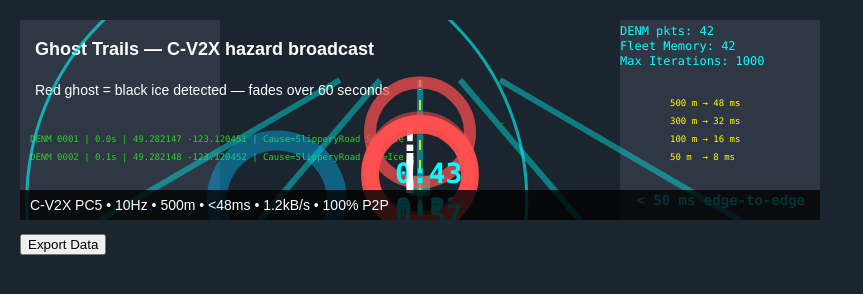
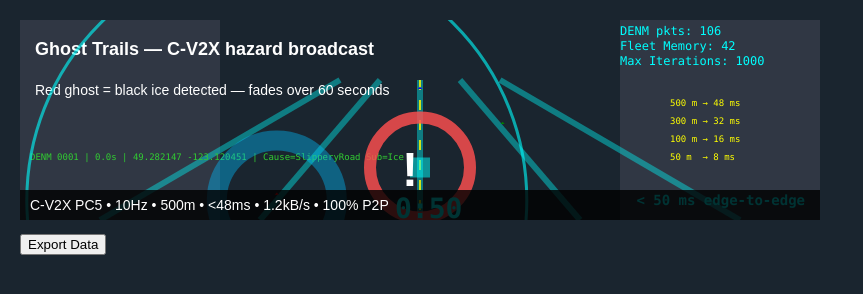
Before and after one commit to riel-1121/ghost-trails-c-v2x, a website: page public/index.html in a window 1280 px wide. Shown: the whole page, without its empty margins (0-863 px from the left). Drawn offline with Linux system fonts and the light colour scheme.

Commit message:
Fix C-V2X hazard simulation behavior
- Make ice hazard stationary instead of moving with vehicles
- Remove pre-existing ghost warnings - hazards now trigger dynamically
- Increase ghost spacing from 10 to 30 units to prevent overlap
- Position ice hazard at 250 for better vehicle encounter timing
- Clean up simulation to show realistic hazard detection and broadcasting

```diff
--- a/public/index.html
+++ b/public/index.html
@@ -64,11 +64,8 @@
                 { x: 200, y: 50, color: 'blue', type: 'follower' }, // Center lane
                 { x: 300, y: 75, color: 'green', type: 'follower' } // Right lane
             ],
-            ghosts: [
-                { x: 150, age: 5 },
-                { x: 250, age: 15 }
-            ],
-            icePosition: 180,
+            ghosts: [], // Start with no ghosts - they appear when hazards are detected
+            icePosition: 250, // Fixed position - vehicles move past this hazard
             highwayLength: 400,
             timeFoldStats: {
                 fleetMemory: 42,
@@ -100,22 +97,16 @@
                         return ghost.age <= 60; // Keep ghosts that haven't expired
                     });
 
-                    // Move ice hazard
-                    sampleData.icePosition += 1;
-                    if (sampleData.icePosition > sampleData.highwayLength) {
-                        sampleData.icePosition = 0;
-                    }
+                    // Ice hazard stays stationary - vehicles move past it
 
                     // Check for hazard detection - create ghosts when vehicles encounter ice
                     sampleData.vehicles.forEach(vehicle => {
                         const distanceToIce = Math.abs(vehicle.x - sampleData.icePosition);
                         if (distanceToIce < 20) { // Within 20 units of ice hazard
-                            // Check if ghost already exists at this location
-                            const existingGhost = sampleData.ghosts.find(ghost =>
-                                Math.abs(ghost.x - sampleData.icePosition) < 10
-                            );
-
-                            if (!existingGhost) {
+                        // Check if ghost already exists at this location (increased spacing)
+                        const existingGhost = sampleData.ghosts.find(ghost =>
+                            Math.abs(ghost.x - sampleData.icePosition) < 30
+                        );                            if (!existingGhost) {
                                 // Create new ghost warning
                                 sampleData.ghosts.push({
                                     x: sampleData.icePosition,
```
